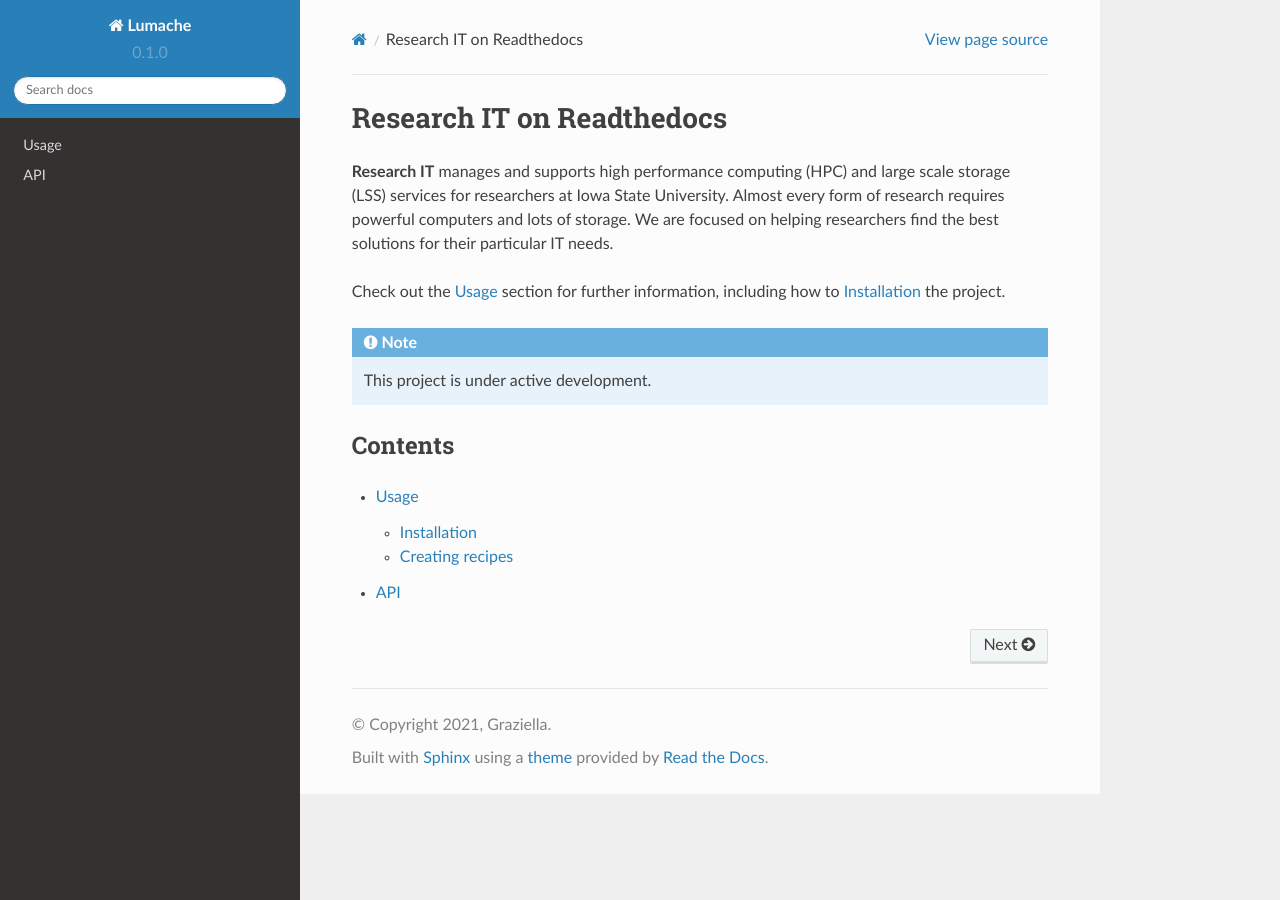
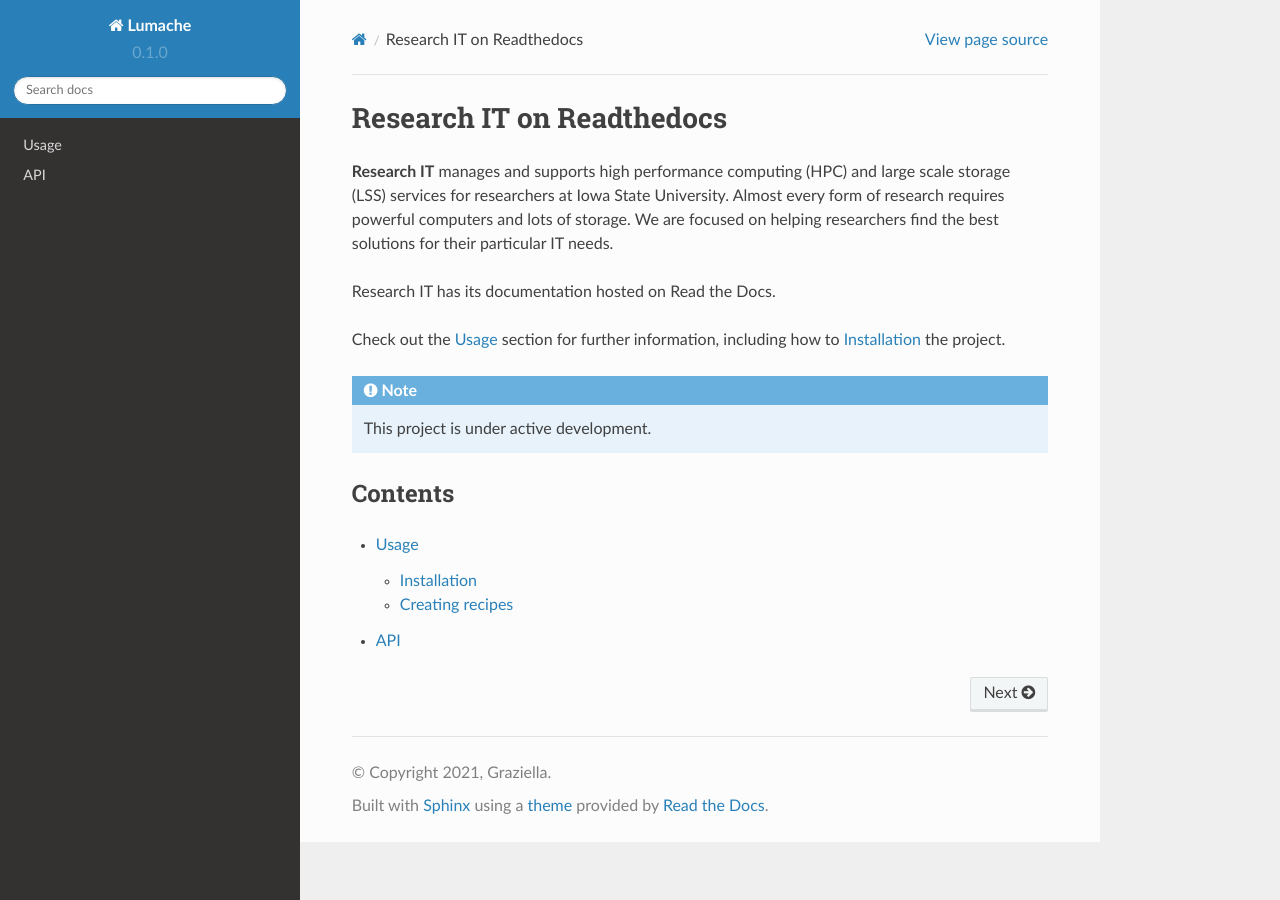
Before and after one commit to coe-jedi/readthedocs-researchit, a Sphinx documentation site: the page built from docs/source/index.rst, in a window 1280 px wide. Built offline with Sphinx 7.4.7 and the Read the Docs theme 2.0.0, drawn with Linux system fonts in a browser that asks for light colours.

Commit message:
Update index.rst noting docs are hosted on Read the Docs

```diff
--- a/docs/source/index.rst
+++ b/docs/source/index.rst
@@ -2,6 +2,8 @@ Research IT on Readthedocs
 ===================================
 
 **Research IT** manages and supports high performance computing (HPC) and large scale storage (LSS) services for researchers at Iowa State University.  Almost every form of research requires powerful computers and lots of storage.  We are focused on helping researchers find the best solutions for their particular IT needs.
+
+Research IT has its documentation hosted on Read the Docs.
 
 Check out the :doc:`usage` section for further information, including
 how to :ref:`installation` the project.
```
